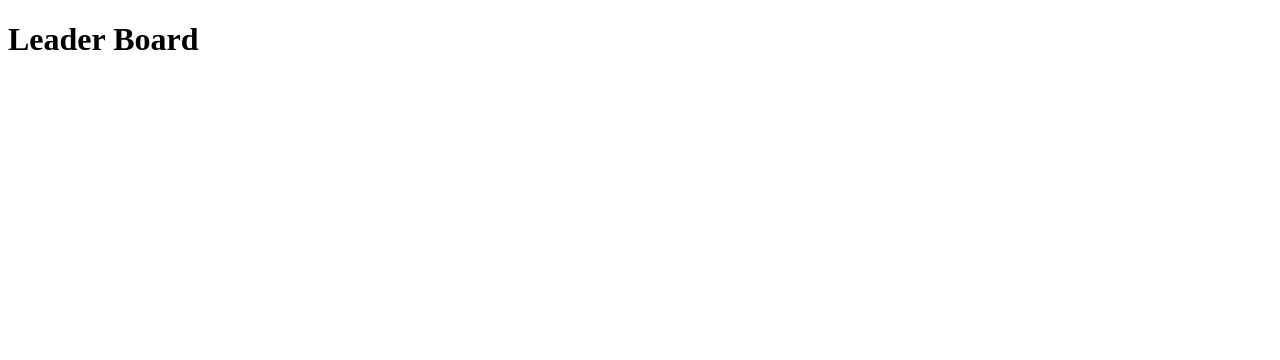
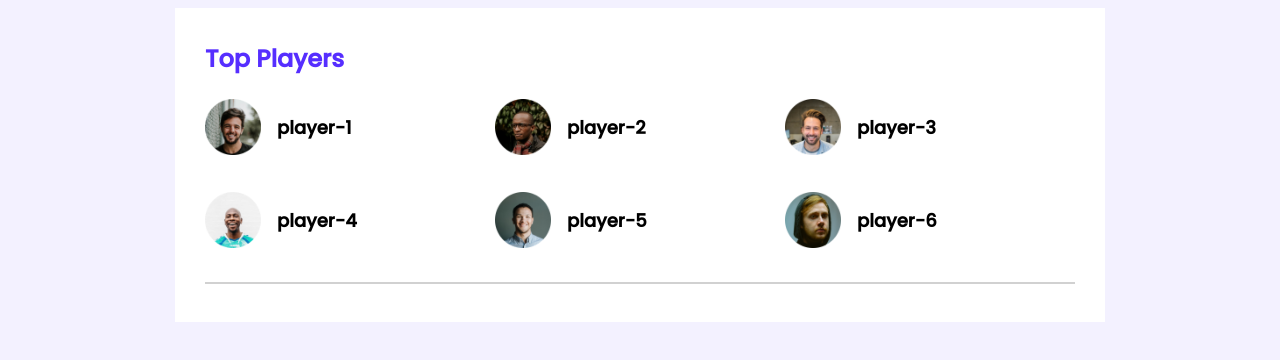
Before and after one commit to Rupak167/leader-board-css3, a plain HTML site: page index.html in a window 1280 px wide. Drawn offline with Linux system fonts and the light colour scheme.

Commit message:
top players added

```diff
--- a/index.html
+++ b/index.html
@@ -9,6 +9,46 @@
     <link rel="stylesheet" href="styles/style.css">
 </head>
 <body>
-    <h1>Leader Board</h1>
+    <!-- header start -->
+    <header>
+
+    </header>
+    <!-- header end -->
+    <main>
+        <!-- Top players and top blogs -->
+        <section class="container">
+            <div class="top-players">
+                <h2 class="section-title">Top Players</h2>
+                <div class="players">
+                    <!-- .player*8>img[src="images/players/player-$"]+h3{player-$} -->
+                    <div class="player">
+                        <img src="images/players/player-1.png" alt="">
+                        <h3 class="player-name">player-1</h3>
+                    </div>
+                    <div class="player">
+                        <img src="images/players/player-2.png" alt="">
+                        <h3 class="player-name">player-2</h3>
+                    </div>
+                    <div class="player">
+                        <img src="images/players/player-3.png" alt="">
+                        <h3 class="player-name">player-3</h3>
+                    </div>
+                    <div class="player">
+                        <img src="images/players/player-4.png" alt="">
+                        <h3 class="player-name">player-4</h3>
+                    </div>
+                    <div class="player">
+                        <img src="images/players/player-5.png" alt="">
+                        <h3 class="player-name">player-5</h3>
+                    </div>
+                    <div class="player">
+                        <img src="images/players/player-6.png" alt="">
+                        <h3 class="player-name">player-6</h3>
+                    </div>
+                </div>
+            </div>
+            <hr>
+        </section>
+    </main>
 </body>
 </html>
--- a/styles/style.css
+++ b/styles/style.css
@@ -0,0 +1,48 @@
+/* fonts */
+@import url('https://fonts.googleapis.com/css2?family=Poppins:wght@500&display=swap');
+
+/* common styles or utilities */
+body{
+    font-family: 'Poppins', sans-serif;
+    background-color: #F3F1FF;
+}
+main{
+    display: flex;
+    justify-content: center;
+}
+.container{
+    background-color: #ffffff;
+    width: 870px;
+    padding: 30px;
+}
+hr{
+    border: 1px solid #D1D1D1;
+}
+
+/* top players style */
+.top-players{
+    margin-bottom: 30px;
+}
+.section-title{
+    color: #562EFF;
+    font-size: 24px;
+    margin-top: 3px;
+}
+.players{
+    display: grid;
+    grid-template-columns: repeat(3,1fr);
+    /* grid-template-columns: 1fr 1fr 1fr; */
+    grid-row-gap: 30px;
+}
+.player{
+    display: flex;
+    align-items: center;
+}
+.player img{
+    width: 56px;
+    height: 56px;
+}
+.player-name{
+    margin-left: 16px;
+    font-size: 18px;
+}
```
